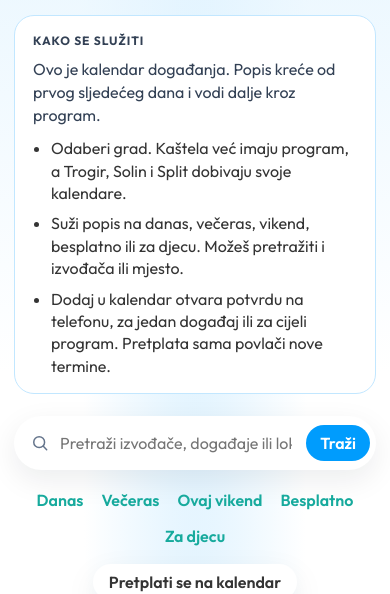
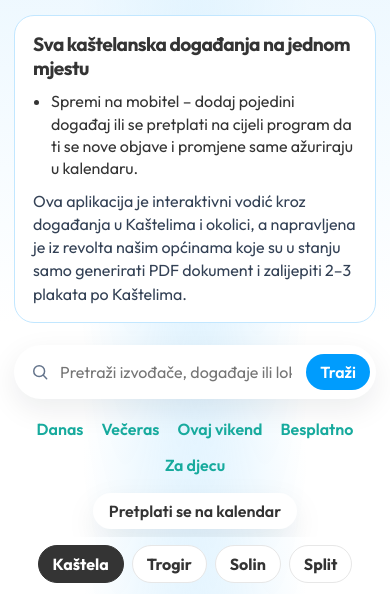
Before and after one commit to jutaspiza-png/kastela.live, a website with bundled scripts: page index.html in a window 390 px wide. Shown: the part 236-830 px from the top of the page. Built offline with nearby package versions, Linux system fonts and the light colour scheme.

Commit message:
Shorten the introduction beside the title.
The note now says what the calendar is for and how to save events on a phone.

Co-authored-by: jutaspiza-png <jutaspiza-png@users.noreply.github.com>

```diff
--- a/index.html
+++ b/index.html
@@ -48,13 +48,11 @@
             <p class="lede" id="hero-count">Kalendar Božićnog grada i Fritulice.</p>
           </div>
           <aside class="hero-note">
-            <p class="eyebrow">Kako se služiti</p>
-            <p>Ovo je kalendar događanja. Popis kreće od prvog sljedećeg dana i vodi dalje kroz program.</p>
+            <h2>Sva kaštelanska događanja na jednom mjestu</h2>
             <ul>
-              <li>Odaberi grad. Kaštela već imaju program, a Trogir, Solin i Split dobivaju svoje kalendare.</li>
-              <li>Suži popis na danas, večeras, vikend, besplatno ili za djecu. Možeš pretražiti i izvođača ili mjesto.</li>
-              <li>Dodaj u kalendar otvara potvrdu na telefonu, za jedan događaj ili za cijeli program. Pretplata sama povlači nove termine.</li>
+              <li>Spremi na mobitel – dodaj pojedini događaj ili se pretplati na cijeli program da ti se nove objave i promjene same ažuriraju u kalendaru.</li>
             </ul>
+            <p>Ova aplikacija je interaktivni vodić kroz događanja u Kaštelima i okolici, a napravljena je iz revolta našim općinama koje su u stanju samo generirati PDF dokument i zalijepiti 2–3 plakata po Kaštelima.</p>
           </aside>
         </div>
         <div class="wrap hero-tools">
--- a/styles.css
+++ b/styles.css
@@ -201,9 +201,9 @@ code { font-family: "IBM Plex Mono", ui-monospace, monospace; font-size: 0.92em;
   border: 1px solid color-mix(in srgb, var(--blue) 24%, white);
   border-radius: 20px;
 }
-.hero-note p { margin: 0 0 10px; color: #334155; line-height: 1.45; }
-.hero-note .eyebrow { margin-bottom: 8px; }
-.hero-note ul { margin: 0 0 8px; padding-left: 18px; }
+.hero-note h2 { margin: 0 0 10px; font-size: 1.2rem; letter-spacing: -0.03em; line-height: 1.25; }
+.hero-note p { margin: 0 0 8px; color: #334155; line-height: 1.45; }
+.hero-note ul { margin: 0 0 10px; padding-left: 18px; }
 .hero-note li { margin: 0 0 8px; line-height: 1.4; }
 .hero-tools { margin-top: 8px; text-align: center; }
 .eyebrow { margin: 0 0 8px; font-weight: 700; letter-spacing: 0.08em; text-transform: uppercase; font-size: 12px; color: var(--orange); }
```
